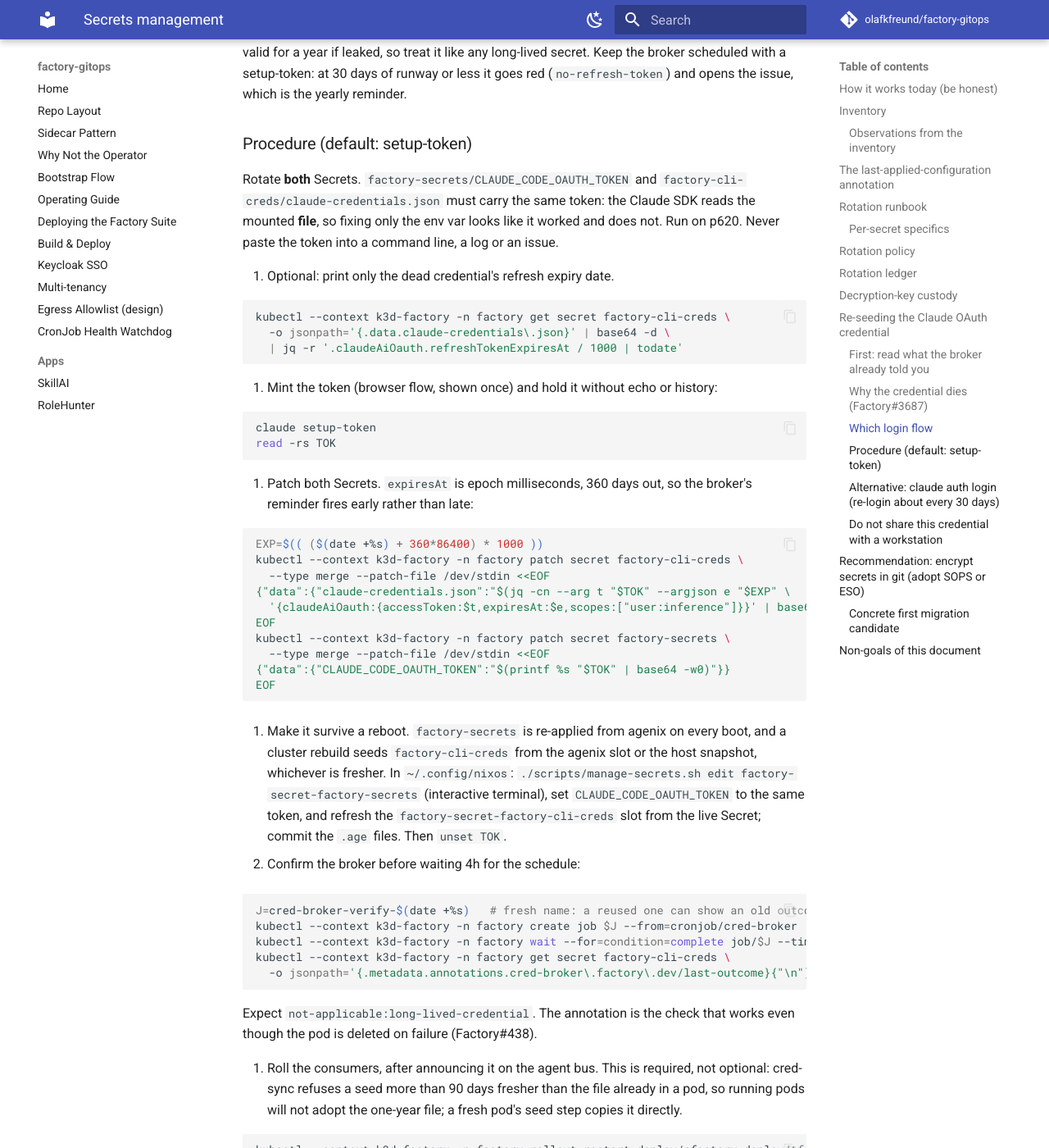
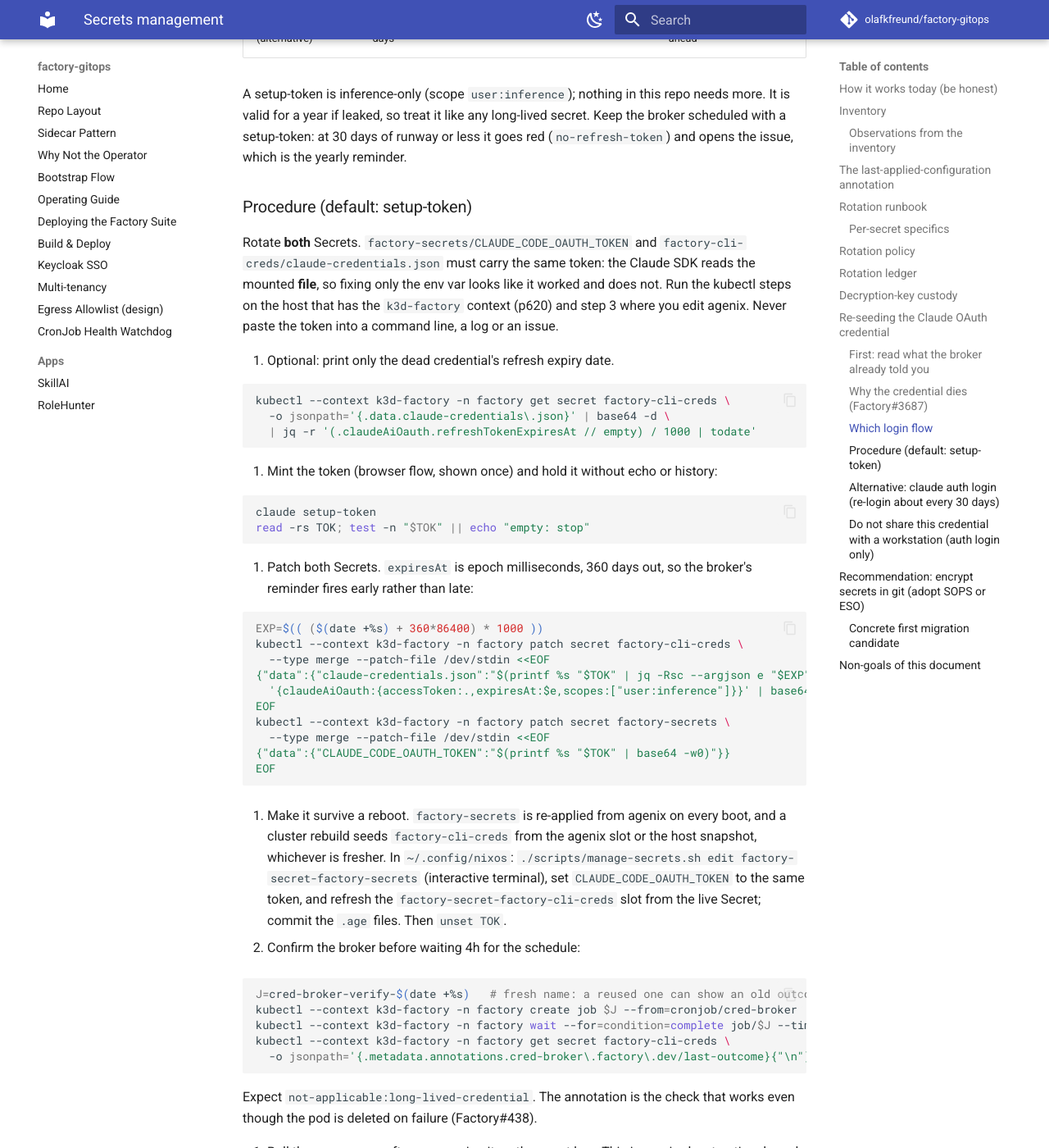
Before and after one commit to olafkfreund/factory-gitops, an MkDocs documentation site: the page built from docs/secrets-management.md, in a window 1280 px wide and 1400 px high, scrolled down 11433 px. Shown: the whole window at 82% size. Built offline with MkDocs 1.6.1 and Material for MkDocs 9.7.7, drawn with Linux system fonts in a browser that asks for light colours; comment, search, counter and statistics services are not loaded; some of the changed text lies outside the part shown.

Commit message:
fix(cred-broker): address final review of setup-token default (Factory#3687)
Token via stdin to jq, auth-login alternative steps, triage text, alert body, tighter tests. Deviations recorded in the plan.

Co-Authored-By: Claude Opus 5.5 <noreply@anthropic.com>
Claude-Session: https://claude.ai/code/session_01WtDyDqabJ8SR4gD3ubwYx1

````diff
--- a/docs/secrets-management.md
+++ b/docs/secrets-management.md
@@ -318,8 +318,10 @@ kubectl --context k3d-factory -n factory get secret factory-cli-creds \
 - `access-expires-at` is the **access token** expiry, and it decides urgency.
   A failing broker with months left on that date is a broken rotation, not an
   outage — do not treat it as one.
-- `last-outcome` of `refresh-rejected:invalid_grant` is the case this section
-  covers.
+- `last-outcome` of `refresh-rejected:invalid_grant` (dead lineage) or `no-refresh-token`
+  (a `setup-token` credential 30 days from expiry) is what this section covers. While a
+  refresh still works, `last-outcome` stays `ok` and the warning shows only in
+  `cred-broker.factory.dev/last-detail` (`refresh token expires <date>`).
 
 ### Why the credential dies (Factory#3687)
 
@@ -347,21 +349,22 @@ and opens the issue, which is the yearly reminder.
 Rotate **both** Secrets. `factory-secrets/CLAUDE_CODE_OAUTH_TOKEN` and
 `factory-cli-creds/claude-credentials.json` must carry the same token: the Claude SDK
 reads the mounted **file**, so fixing only the env var looks like it worked and does not.
-Run on p620. Never paste the token into a command line, a log or an issue.
+Run the kubectl steps on the host that has the `k3d-factory` context (p620) and step 3 where you
+edit agenix. Never paste the token into a command line, a log or an issue.
 
 0. Optional: print only the dead credential's refresh expiry date.
 
    ```sh
    kubectl --context k3d-factory -n factory get secret factory-cli-creds \
      -o jsonpath='{.data.claude-credentials\.json}' | base64 -d \
-     | jq -r '.claudeAiOauth.refreshTokenExpiresAt / 1000 | todate'
+     | jq -r '(.claudeAiOauth.refreshTokenExpiresAt // empty) / 1000 | todate'
    ```
 
 1. Mint the token (browser flow, shown once) and hold it without echo or history:
 
-   ```sh
+   ```bash
    claude setup-token
-   read -rs TOK
+   read -rs TOK; test -n "$TOK" || echo "empty: stop"
    ```
 
 2. Patch both Secrets. `expiresAt` is epoch milliseconds, 360 days out, so the broker's
@@ -371,8 +374,8 @@ Run on p620. Never paste the token into a command line, a log or an issue.
    EXP=$(( ($(date +%s) + 360*86400) * 1000 ))
    kubectl --context k3d-factory -n factory patch secret factory-cli-creds \
      --type merge --patch-file /dev/stdin <<EOF
-   {"data":{"claude-credentials.json":"$(jq -cn --arg t "$TOK" --argjson e "$EXP" \
-     '{claudeAiOauth:{accessToken:$t,expiresAt:$e,scopes:["user:inference"]}}' | base64 -w0)"}}
+   {"data":{"claude-credentials.json":"$(printf %s "$TOK" | jq -Rsc --argjson e "$EXP" \
+     '{claudeAiOauth:{accessToken:.,expiresAt:$e,scopes:["user:inference"]}}' | base64 -w0)"}}
    EOF
    kubectl --context k3d-factory -n factory patch secret factory-secrets \
      --type merge --patch-file /dev/stdin <<EOF
@@ -444,10 +447,13 @@ Same two Secrets, same verify and roll steps; only the credential differs.
    EOF
    ```
 
-4. Do steps 3 (agenix), 4 (verify, expect `ok`) and 5 (roll the consumers) above. Put the
-   login date in your calendar: the broker's issue arrives 7 days before the lineage ends.
+4. Do steps 4 (verify, expect `ok`), 5 (roll the consumers) and 6 (TFactory check, close the
+   issue) above. Skip the agenix slots for the credential file: the broker rotates its refresh
+   token every 4h, so a stored copy is dead within hours (set only `CLAUDE_CODE_OAUTH_TOKEN`
+   from the access token if you want it to survive a reboot). Put the login date in your
+   calendar: the broker's issue arrives 7 days before the lineage ends.
 
-### Do not share this credential with a workstation
+### Do not share this credential with a workstation (`auth login` only)
 
 The broker's whole design is that the Secret is the *single* refresher, because
 Anthropic rotates the refresh token on every grant and the loser of that race
````
Also changed, not shown: other parts of docs/secrets-management.md (+1 -1 lines), 2 other files.
